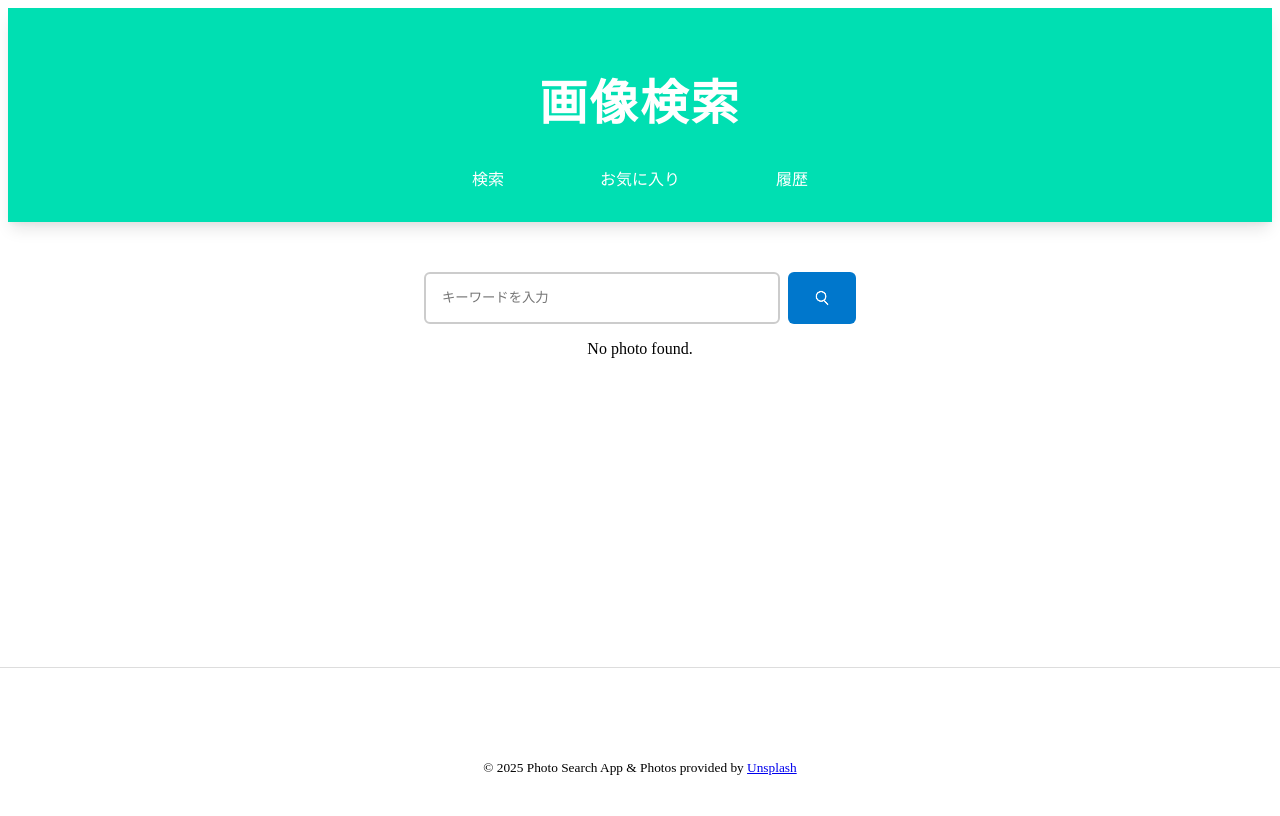
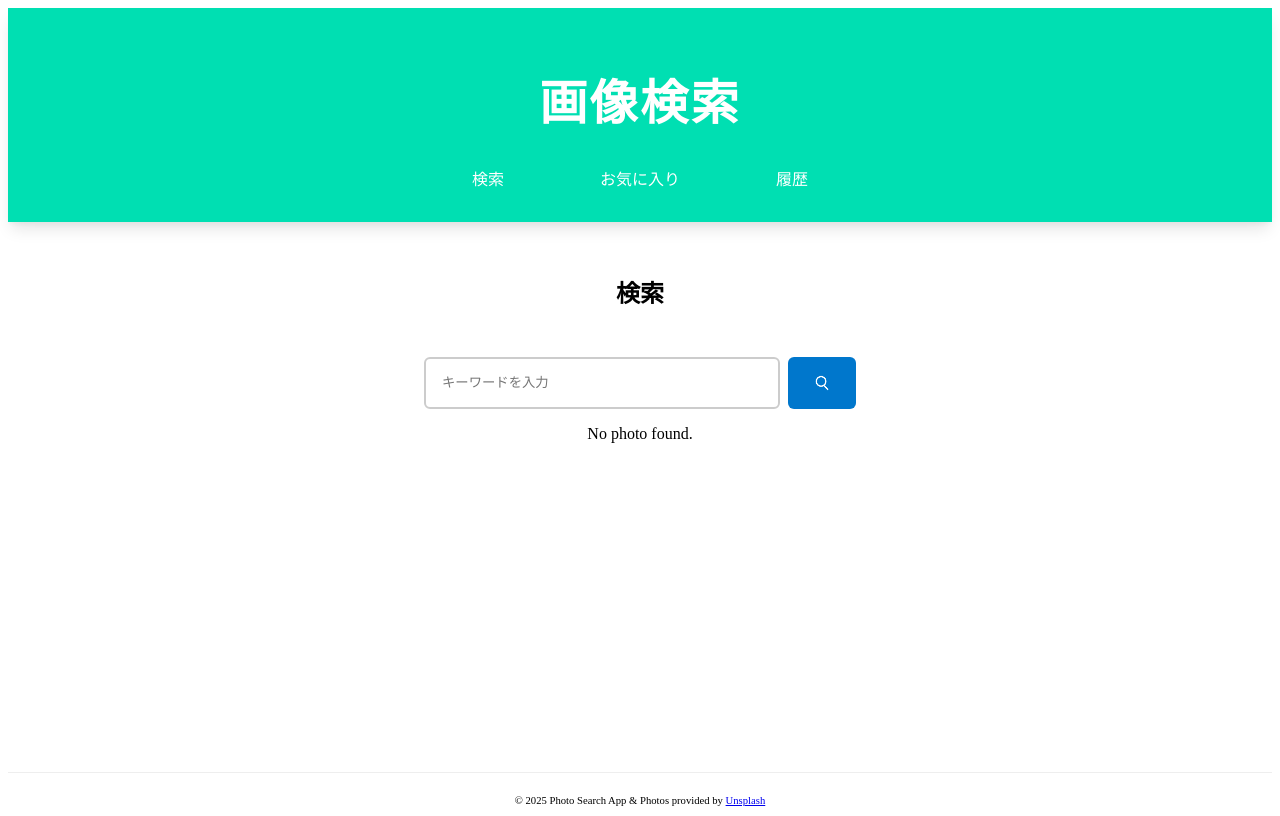
Before and after one commit to Siraisi0321/Second_term_seminar_React2, a React (Vite) app: page / in a window 1280 px wide. Built offline with nearby package versions, Linux system fonts and the light colour scheme.

Commit message:
Favorites.jsx_表示_0116

```diff
--- a/src/App.css
+++ b/src/App.css
@@ -1,26 +1,20 @@
 .App{
-  min-height: 100vh;
-  align-items: center;
-  text-align: center;
-}
-
-/* 画面の下端に固定し、幅を画面全体にする */
-footer {
-  position: fixed;
-  bottom: 3%;
-  left: 0;
+  display: flex;
+  flex-direction: column;
+  min-height: 100vh; /* 画面全体の高さを確保 */
   width: 100%;
-  z-index: 100;
-  font-size: 1rem;
-  padding-top: 7%;
-  background-color: white;
-  border-top: 1px solid #ddd;
 }
 
   /*postion: fixedをheaderやfooterで使用する場合、必要*/
 main{
-  margin-top: 50px;
-  margin-bottom: 40px;
+  flex: 1;
+  width: 100%;
+  max-width: 1200px;
+  margin: 0 auto;
+  padding: 2rem;
+  box-sizing: border-box;
+  align-items: center;
+  text-align: center;
 }
 
 /*#root {
--- a/src/App.jsx
+++ b/src/App.jsx
@@ -1,4 +1,4 @@
-import { useState, useEffect } from "react";
+import React, { useState, useEffect } from "react";
 import axios from "axios";
 import Head from "./components/Header/Header.jsx";
 import Form from "./components/pages/Form.jsx";
@@ -81,7 +81,6 @@ function App() {
         console.log(res.data.results);
         setPhoto(res.data.results);
         setLoading(false);
-
         // ★ 検索成功時に履歴を保存
         saveSearchHistory(keywordToSearch);
       })
--- a/src/components/Footer/Foot.css
+++ b/src/components/Footer/Foot.css
@@ -0,0 +1,13 @@
+/* 画面の下端に固定し、幅を画面全体にする */
+footer {
+  /*位置*/
+  width: 100%;
+  padding: 20px 0px;
+  padding-bottom: 0%;
+  /*見た目*/
+  font-size: 0.8rem;
+  background-color: rgba(255, 255, 255, 0.9); /* 少し透過させると圧迫感が減ります */
+  border-top: 1px solid #eee;
+  text-align: center;
+  margin-top: auto;
+}
--- a/src/components/Footer/Foot.jsx
+++ b/src/components/Footer/Foot.jsx
@@ -2,9 +2,7 @@ import "./Foot.css";
 
 const Foot = () => {
   return (
-<footer>
-  <small>&copy; {new Date().getFullYear()} Photo Search App   &   Photos provided by <a href="https://unsplash.com/" target="_blank" rel="noopener noreferrer">Unsplash</a></small>
-</footer>
+    <small>&copy; {new Date().getFullYear()} Photo Search App   &   Photos provided by <a href="https://unsplash.com/" target="_blank" rel="noopener noreferrer">Unsplash</a></small>
   );
 }
 
--- a/src/components/pages/DetailPage.jsx
+++ b/src/components/pages/DetailPage.jsx
@@ -4,13 +4,12 @@ import React, { useState, useEffect } from "react";
 import { useParams } from "react-router-dom";
 import LoadingSpinner from "./LoadingSpinner.jsx"; // Assuming path
 
-const DetailPage = () => {
+const DetailPage = ({ favoriteIds, toggleFavorite }) => {
   const { id } = useParams(); // URLからIDを取得
   const [photoDetail, setPhotoDetail] = useState(null);
   const [loading, setLoading] = useState(true);
 
-  // APIアクセスキーとベースURLを定義 (App.jsxなどから渡す方が望ましいがここでは直接定義)
-  const API_KEY = import.meta.env.VITE_ACCESS_KEY;
+  const API_KEY = "8DnDrRE1szXcnCxiOY8ciV-MHmIq_sMe0Az73K4Ntow";
   console.log("API Key:", API_KEY);
 
   useEffect(() => {
@@ -20,6 +19,9 @@ const DetailPage = () => {
         // Unsplashの単一画像取得エンドポイント
         const url = `https://api.unsplash.com/photos/${id}?client_id=${API_KEY}`;
         const response = await fetch(url);
+
+        if (!response.ok) throw new Error("APIリクエストに失敗しました");
+
         const data = await response.json();
         setPhotoDetail(data);
       } catch (error) {
@@ -32,15 +34,17 @@ const DetailPage = () => {
     if (id) {
       fetchDetail();
     }
-  }, [id, API_KEY]); // idが変わるたびに実行
+  }, [id]); // idが変わるたびに実行
 
   if (loading) {
     return <div className="text-center p-8"><LoadingSpinner /><p>詳細データを読み込み中です...</p></div>;
   }
 
-  if (!photoDetail) {
+  if (!photoDetail || !photoDetail.urls) {
     return <div className="text-center p-8">画像が見つかりませんでした。</div>;
   }
+
+  const isFavorited = favoriteIds.includes(id);
 
   // 取得した詳細データを表示
   return (
@@ -61,8 +65,8 @@ const DetailPage = () => {
       <button
         onClick={() => toggleFavorite(id)}
         className={`px-4 py-2 rounded transition ${isFavorited
-            ? 'bg-yellow-500 text-white hover:bg-yellow-600'
-            : 'bg-gray-200 text-gray-700 hover:bg-gray-300'
+          ? 'bg-yellow-500 text-white hover:bg-yellow-600'
+          : 'bg-gray-200 text-gray-700 hover:bg-gray-300'
           }`}
       >
         {isFavorited ? '★ お気に入り解除' : '☆ お気に入りに追加'}
--- /dev/null
+++ b/src/components/pages/Favorites.css
@@ -0,0 +1,28 @@
+.fav-button {
+  display: inline-flex;
+  align-items: center;
+  gap: 8px;
+  padding: 7px 20px;
+  border-radius: 25px; /* 丸みをつけてモダンに */
+  border: 2px solid #ff4b5c;
+  background-color: white;
+  color: #ff4b5c;
+  font-weight: bold;
+  cursor: pointer;
+  transition: all 0.5s ease;
+  margin-bottom: 20px;
+}
+
+.fav-button:hover {
+  transform: translateY(-2px); /* 浮き上がるアニメーション */
+  box-shadow: 0 4px 12px rgba(255, 75, 92, 0.2);
+}
+
+.fav-button.active {
+  background-color: #ff4b5c;
+  color: white;
+}
+
+.fav-button .icon {
+  font-size: 1.2rem;
+}
--- a/src/components/pages/Favorites.jsx
+++ b/src/components/pages/Favorites.jsx
@@ -2,12 +2,12 @@
 
 import React, { useState, useEffect } from "react";
 import { Link } from 'react-router-dom';
+import "./Favorites.css";
 
-const Favorite = ({ favoriteIds, toggleFavorite }) => { // ★ propsとして受け取る
+const Favorite = ({ favoriteIds, toggleFavorite }) => {
     const [favoritePhotos, setFavoritePhotos] = useState([]);
     const [loading, setLoading] = useState(false);
-
-    const API_KEY = import.meta.env.VITE_ACCESS_KEY;
+    const API_KEY = "8DnDrRE1szXcnCxiOY8ciV-MHmIq_sMe0Az73K4Ntow";
 
     useEffect(() => {
         if (favoriteIds.length === 0) {
@@ -17,16 +17,15 @@ const Favorite = ({ favoriteIds, toggleFavorite }) => { // ★ propsとして受
 
         const fetchFavorites = async () => {
             setLoading(true);
+            try {
                 const photoPromises = favoriteIds.map(async (id) => {
-                // Unsplashの単一画像取得エンドポイントで詳細を取得
                     const url = `https://api.unsplash.com/photos/${id}?client_id=${API_KEY}`;
                     const response = await fetch(url);
                     return response.json();
                 });
 
-            try {
                 const results = await Promise.all(photoPromises);
-                setFavoritePhotos(results.filter(r => !r.errors)); // エラーのある項目を除外
+                setFavoritePhotos(results.filter(r => r && !r.errors));
             } catch (error) {
                 console.error("Error fetching favorites:", error);
             } finally {
@@ -35,11 +34,9 @@ const Favorite = ({ favoriteIds, toggleFavorite }) => { // ★ propsとして受
         };
 
         fetchFavorites();
-    }, [favoriteIds, API_KEY]); // お気に入りIDリストが変わるたびに実行
+    }, [favoriteIds]);
 
-    if (loading) {
-        return <div className="text-center p-8">お気に入りを読み込み中です...</div>;
-    }
+    if (loading) return <div className="text-center p-8">読み込み中...</div>;
 
     return (
         <div className="favorite-container p-8 max-w-6xl mx-auto">
@@ -49,25 +46,31 @@ const Favorite = ({ favoriteIds, toggleFavorite }) => { // ★ propsとして受
                 <p className="text-gray-500">お気に入りの画像はまだありません。</p>
             ) : (
                 <div className="grid grid-cols-2 md:grid-cols-3 lg:grid-cols-4 gap-4">
-                    {favoritePhotos.map((photo) => (
-                        <div key={photo.id} className="relative group">
+                    {favoritePhotos.map((photo) => {
+                        // ★ mapの中で判定を行う
+                        const isCurrentFavorited = favoriteIds.includes(photo.id);
+
+                        return (
+                            <div key={photo.id} className="relative group flex flex-col items-center">
                                 <Link to={`/photo/${photo.id}`}>
                                     <img
                                         src={photo.urls.small}
                                         alt={photo.alt_description}
-                                    className="w-full h-48 object-cover rounded shadow transition duration-300 group-hover:opacity-80"
+                                        className="w-full h-48 object-cover rounded shadow"
                                     />
                                 </Link>
+                                {/* ボタンのidをphoto.idに修正 */}
                                 <button
                                     onClick={() => toggleFavorite(photo.id)}
-                                className="absolute top-2 right-2 bg-white text-red-500 p-1 rounded-full shadow-lg opacity-0 group-hover:opacity-100 transition"
-                                title="お気に入り解除"
+                                    className={`fav-button ${isCurrentFavorited ? "active" : ""}`}
+                                    style={{ marginTop: '10px' }}
                                 >
-                                {/* ハートアイコンなど */}
-                                ✖
+                                    <span className="icon">{isCurrentFavorited ? "❤️" : "🤍"}</span>
+                                    {isCurrentFavorited ? "解除" : "追加"}
                                 </button>
                             </div>
-                    ))}
+                        );
+                    })}
                 </div>
             )}
         </div>
--- a/src/components/pages/Form.jsx
+++ b/src/components/pages/Form.jsx
@@ -6,6 +6,7 @@ import LoadingSpinner from "./LoadingSpinner.jsx"
 const Form = ({ setWord, getPhotoData, photo, loading }) => {
   return (
     <>
+      <h2 className="history-title">検索</h2>
     <form>
       <input type = "text" name = "keyword" placeholder = "キーワードを入力"
       onChange={(e) => setWord(e.target.value)}/>
--- a/src/components/pages/History.css
+++ b/src/components/pages/History.css
@@ -1,10 +1,16 @@
 /* コンテナ全体のスタイル */
 .history-container {
-  max-width: 600px;
-  margin: 20px auto;
-  padding: 20px;
+  /* 最小幅を設定しつつ、通常は80%の幅を持たせる */
+  width: 80%;
+  min-width: 350px;
+  /* ノートPC等の大画面で広がりすぎないよう上限を設定 */
+  max-width: 1000px;
+
+  margin: 0px auto;
+  padding: 0px 0px 20px;
   background-color: #f9f9f9;
   border-radius: 8px;
+  box-shadow: 0 2px 8px rgba(0,0,0,0.1); /* 少し影をつけると綺麗に見えます */
 }
 
 /* 履歴リストのスタイル */
@@ -15,32 +21,38 @@
 
 .history-item {
   display: flex;
-  justify-content: space-between; /* キーワードとボタンを両端に */
+  justify-content: flex-start; /* キーワードとボタンを両端に */
   align-items: center;
-  padding: 10px;
+  padding: 0.7rem;
+  padding-left: 1.5rem;
   border-bottom: 1px solid #ddd;
   background-color: #fff;
 }
 
 .history-keyword {
   font-weight: bold;
-  flex-grow: 1; /* キーワード部分を広げる */
+  flex-grow: 1;      /* 残りのスペースをすべて占有してボタンを右に押し出す */
+  text-align: left;  /* 明示的に左寄せ */
+  font-size: 1.1rem; /* 文字を少し見やすく */
+  color: #333;
 }
 
 /* ボタンを並べるコンテナ */
 .history-actions {
   display: flex;
-  gap: 8px; /* ボタン同士の間隔 */
+  gap: 12px;
+  margin-left: 20px; /* テキストとの間に余白を作る */
 }
 
 /* 再検索ボタン */
 .search-button {
-  padding: 5px 12px;
+  padding: 6px 16px;
   background-color: #00dfb2;
   color: white;
   border: none;
   border-radius: 4px;
   cursor: pointer;
+  white-space: nowrap; /* ボタン内の改行を防ぐ */
 }
 
 .search-button:hover {
@@ -49,12 +61,13 @@
 
 /* 個別削除ボタン */
 .delete-item-button {
-  padding: 5px 12px;
+  padding: 6px 16px;
   background-color: transparent;
   color: #ff4d4f;
   border: 1px solid #ff4d4f;
   border-radius: 4px;
   cursor: pointer;
+  white-space: nowrap; /* ボタン内の改行を防ぐ */
   transition: all 0.2s;
 }
 
```
Lines whose indentation alone changed are shown as unchanged.
